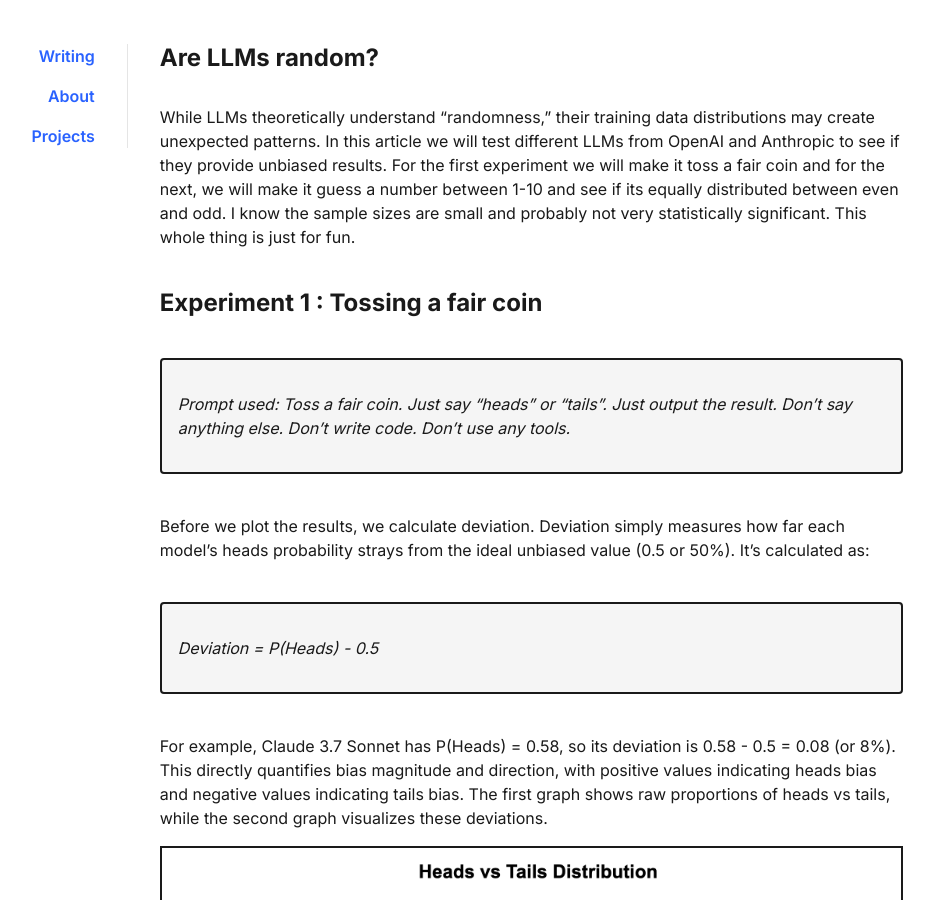
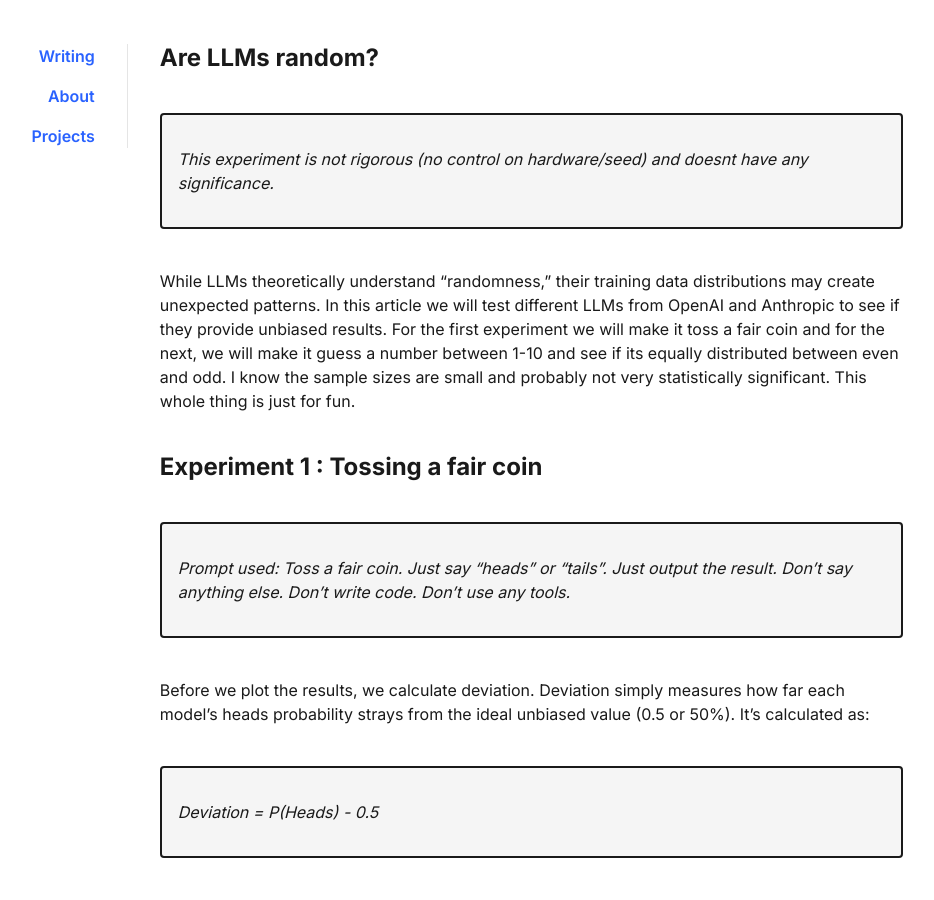
Before and after one commit to r-nikhil/r-nikhil.github.io, a Jekyll site: the page built from _posts/2025-04-26-llm-coin-toss-odd-even.md, in a window 1280 px wide and 900 px high. Shown: the whole window, without its empty margins (189-1123 px from the left). Built offline with Jekyll 4.4.1, drawn with Linux system fonts in a browser that asks for light colours.

Commit message:
Stop pinging me lol

```diff
--- a/_posts/2025-04-26-llm-coin-toss-odd-even.md
+++ b/_posts/2025-04-26-llm-coin-toss-odd-even.md
@@ -3,6 +3,8 @@
 title: Are LLMs random?
 ---
 
+
+> This experiment is not rigorous (no control on hardware/seed) and doesnt have any significance.
 
 While LLMs theoretically understand "randomness," their training data distributions may create unexpected patterns. In this article we will test different LLMs from OpenAI and Anthropic to see if they provide unbiased results. For the first experiment we will make it toss a fair coin and for the next, we will make it guess a number between 1-10 and see if its equally distributed between even and odd. I know the sample sizes are small and probably not very statistically significant. This whole thing is just for fun.
 
```
